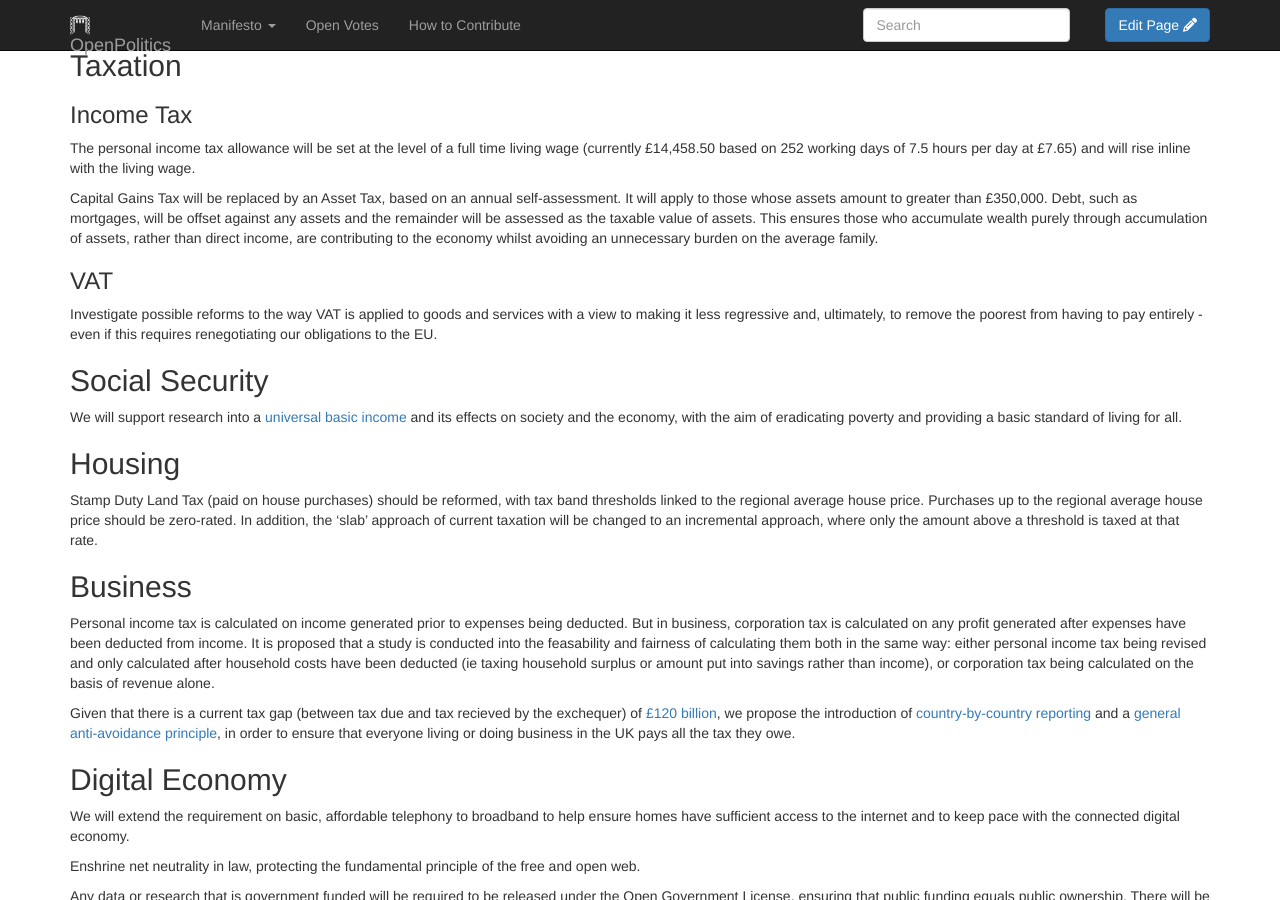
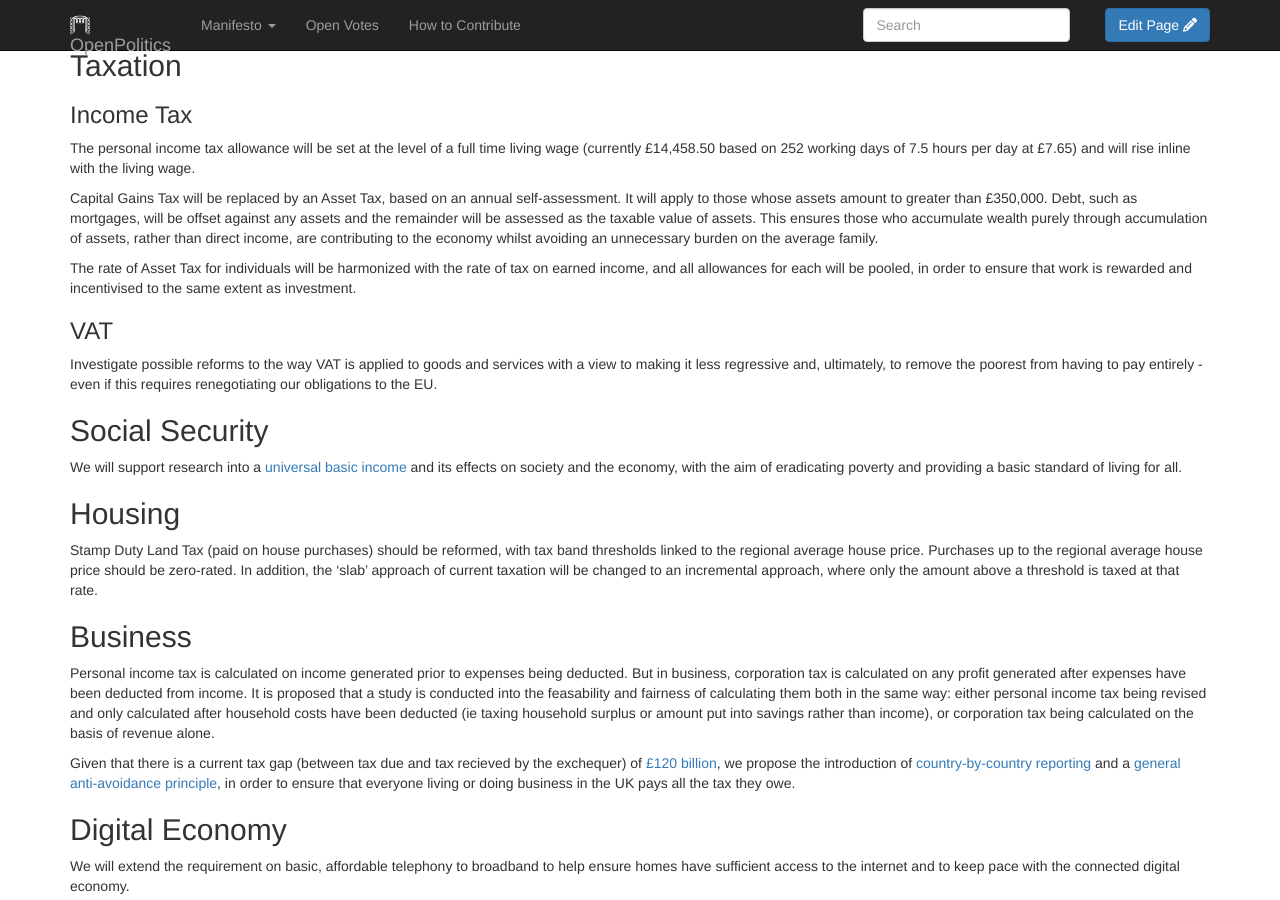
Before and after one commit to openpolitics/manifesto, a Jekyll site: the page built from manifesto/economy.md, in a window 1280 px wide and 900 px high, scrolled down 381 px. Built offline with Jekyll 4.4.1, drawn with Linux system fonts in a browser that asks for light colours; nearby versions of some CDN libraries; library files that are not in the unit come from our copies.

Commit message:
Reinstating harmonising of thresholds

```diff
--- a/manifesto/economy.md
+++ b/manifesto/economy.md
@@ -16,6 +16,8 @@ What policies should we propose to maintain a competitive economy that provides
 The personal income tax allowance will be set at the level of a full time living wage (currently £14,458.50 based on 252 working days of 7.5 hours per day at £7.65) and will rise inline with the living wage.
 
 Capital Gains Tax will be replaced by an Asset Tax, based on an annual self-assessment. It will apply to those whose assets amount to greater than £350,000. Debt, such as mortgages, will be offset against any assets and the remainder will be assessed as the taxable value of assets. This ensures those who accumulate wealth purely through accumulation of assets, rather than direct income, are contributing to the economy whilst avoiding an unnecessary burden on the average family.
+
+The rate of Asset Tax for individuals will be harmonized with the rate of tax on earned income, and all allowances for each will be pooled, in order to ensure that work is rewarded and incentivised to the same extent as investment.
 
 ### VAT
 Investigate possible reforms to the way VAT is applied to goods and services with a view to making it less regressive and, ultimately, to remove the poorest from having to pay entirely - even if this requires renegotiating our obligations to the EU.
```
